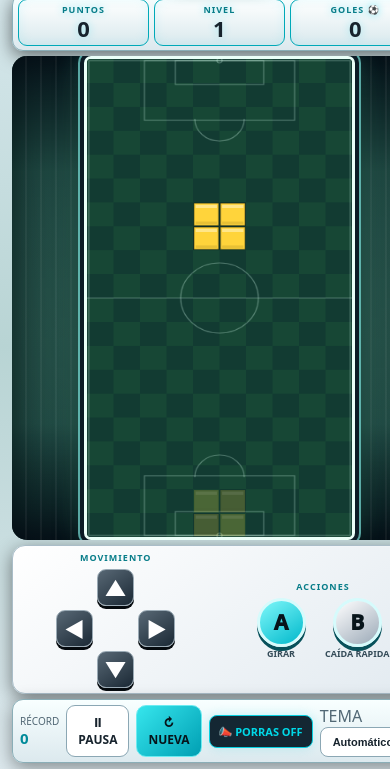
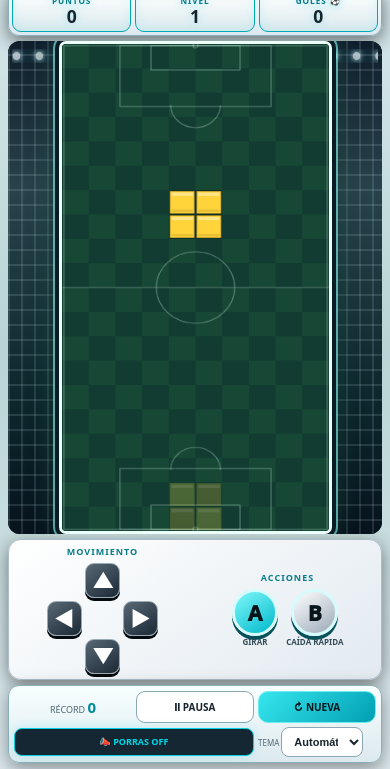
Before and after one commit to JGanalisis/BLOCK-MASTER-JG, a plain HTML site: page index.html in a window 390 px wide. Shown: the part 75-844 px from the top of the page. Drawn offline with Linux system fonts and the light colour scheme.

Commit message:
Add files via upload

```diff
--- a/index.html
+++ b/index.html
@@ -50,6 +50,73 @@ html[data-theme="light"] .gamezone{background:radial-gradient(ellipse at center,
 html[data-theme="light"] .stats,html[data-theme="light"] .bottom{background:linear-gradient(180deg,#f8ffff,#dce9ee);border-color:#8aaeb7}
 html[data-theme="light"] .stat{background:linear-gradient(180deg,#fff,#d9e9ed)}
 @media(max-width:380px){.gamezone:after{letter-spacing:7px;font-size:10px}.field{border-width:2px}}
+
+
+/* FIX JG 2026-11: portrait viewport fit + stadium stands */
+html,body{width:100%;max-width:100%;overflow-x:hidden}
+#app{width:100%;max-width:650px;min-width:0;margin:0 auto;overflow:hidden}
+#app>*{min-width:0;max-width:100%}
+.stats{width:100%;min-width:0;grid-template-columns:repeat(3,minmax(0,1fr))}
+.stat{min-width:0;overflow:hidden}
+.stat small{font-size:clamp(8px,2.1vw,10px);letter-spacing:clamp(.5px,.25vw,1px);white-space:nowrap}
+.gamezone{width:100%;min-width:0;min-height:0}
+.field{flex:0 1 auto;min-width:0}
+.controls{width:100%;min-width:0;grid-template-columns:minmax(0,1fr) minmax(0,1fr)}
+.controls>div{min-width:0}
+.action-wrap{min-width:0;gap:clamp(5px,2vw,18px)}
+.action-item{min-width:0}
+.bottom{width:100%;min-width:0;display:grid;grid-template-columns:auto auto auto minmax(110px,1fr) auto;align-items:center;gap:5px}
+.bottom>*{min-width:0}
+.bottom .music-btn{font-size:clamp(9px,2.2vw,11px);padding:8px 5px;white-space:normal;line-height:1.1}
+.bottom .theme-picker{font-size:8px}
+.bottom .theme-picker select{max-width:82px}
+@media (max-width:520px) and (orientation:portrait){
+  #app{padding-left:8px;padding-right:8px;gap:5px;grid-template-rows:auto auto minmax(250px,1fr) auto auto}
+  .brand img{width:min(66vw,260px);height:clamp(32px,5.5vh,45px)}
+  .stats{gap:4px;padding:3px}
+  .stat{padding:3px 1px}
+  .stat b{font-size:clamp(15px,4.5vw,21px)}
+  .gamezone{border-radius:12px}
+  .field{height:100%;max-height:100%;max-width:min(70vw,340px);aspect-ratio:.56/1}
+  .controls{gap:4px;padding:5px 3px}
+  .dpad-wrap{grid-template-columns:repeat(3,clamp(34px,9vw,43px));grid-template-rows:repeat(3,clamp(34px,9vw,43px));gap:3px}
+  .dpad{width:clamp(34px,9vw,43px);height:clamp(34px,9vw,43px)}
+  .ab{width:clamp(43px,12vw,54px);height:clamp(43px,12vw,54px)}
+  .action-wrap{gap:clamp(4px,2vw,12px)}
+  .action-item{font-size:8px}
+  .bottom{grid-template-columns:1fr 1fr 1fr;gap:4px;padding:5px}
+  .bottom .record{grid-column:1;text-align:center;font-size:9px}
+  .bottom #pause{grid-column:2}
+  .bottom #restart{grid-column:3}
+  .bottom .music-btn{grid-column:1/3;grid-row:2}
+  .bottom .theme-picker{grid-column:3;grid-row:2;justify-content:center}
+  .bottom .secondary,.bottom .btn{width:100%;padding:8px 4px;font-size:10px}
+}
+@media (max-height:760px) and (orientation:portrait){
+  #app{grid-template-rows:auto auto minmax(190px,1fr) auto auto}
+  .brand img{height:30px}
+  .controls{padding:3px}
+  .dpad-wrap{grid-template-columns:repeat(3,32px);grid-template-rows:repeat(3,32px)}
+  .dpad{width:32px;height:32px}
+  .ab{width:40px;height:40px}
+}
+/* Gradas laterales visibles alrededor del terreno de juego */
+.gamezone:before{
+ background:
+ radial-gradient(ellipse at 50% 4%,rgba(255,255,255,.30),transparent 25%),
+ repeating-linear-gradient(90deg,rgba(210,235,242,.13) 0 2px,transparent 2px 13px),
+ repeating-linear-gradient(0deg,rgba(5,12,20,.0) 0 13px,rgba(220,245,255,.13) 13px 15px),
+ linear-gradient(180deg,#101e2c 0%,#28424b 30%,#0d292e 70%,#07131d 100%);
+ opacity:1;
+}
+.gamezone:after{
+ content:"●  ● ●  ● ● ●  ● ● ●  ● ● ●  ● ● ●  ● ●";
+ top:8px;left:4px;right:4px;z-index:0;
+ color:#d7e8ec;letter-spacing:clamp(3px,1.4vw,10px);
+ text-shadow:0 0 5px #fff,0 0 12px #54dfff;
+ opacity:.78;white-space:nowrap;overflow:hidden;
+}
+.field{position:relative;z-index:2}
 
 </style></head><body><main id="app">
 <header class="brand" aria-label="Logo permanente JG MATCHLAB"><img alt="BLOCK MASTER JG by Jorge Gramajo" src="block-master-logo.png"></header>
```
